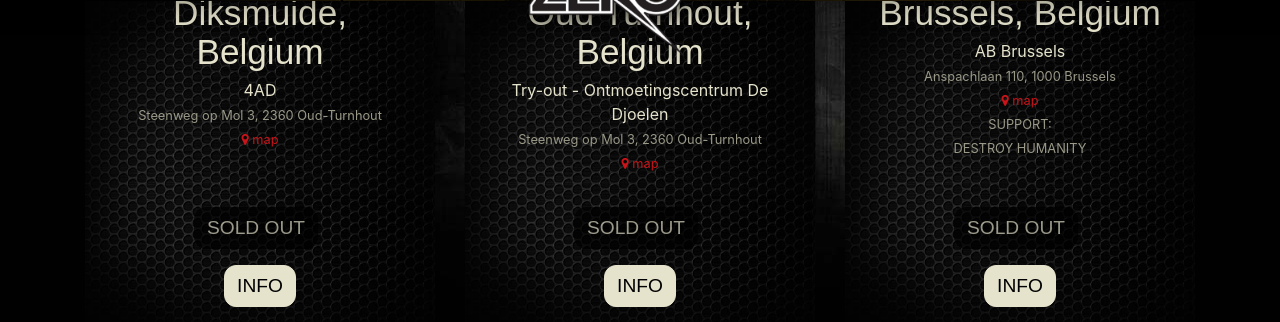
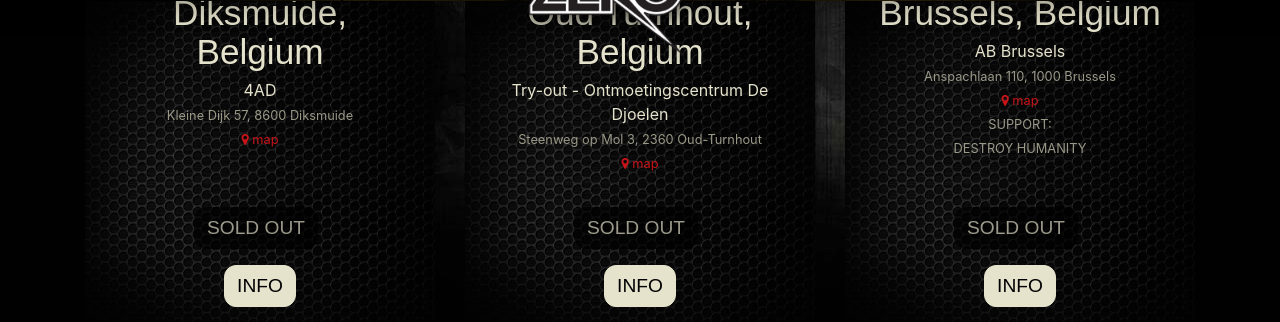
Before and after one commit to Onisho/channelzero, a Jekyll site: the page built from index.html, in a window 1280 px wide and 900 px high, scrolled down 2542 px. Shown: the part 152-474 px from the top of the window. Built offline with Jekyll 4.4.1, drawn with Linux system fonts in a browser that asks for light colours; some web fonts are replaced.

Commit message:
update address 4AD

```diff
--- a/_data/tour-dates.yml
+++ b/_data/tour-dates.yml
@@ -3,7 +3,7 @@
   gig: 4AD
   co:
   support:
-  address: Steenweg op Mol 3, 2360 Oud-Turnhout
+  address: Kleine Dijk 57, 8600 Diksmuide
   tickets: https://www.4ad.be/nl/events/channel-zero-try-out/
   soldout: 'soldout'
   info: https://www.4ad.be/nl/events/channel-zero-try-out/
```
Also changed, not shown: 2 other files.
